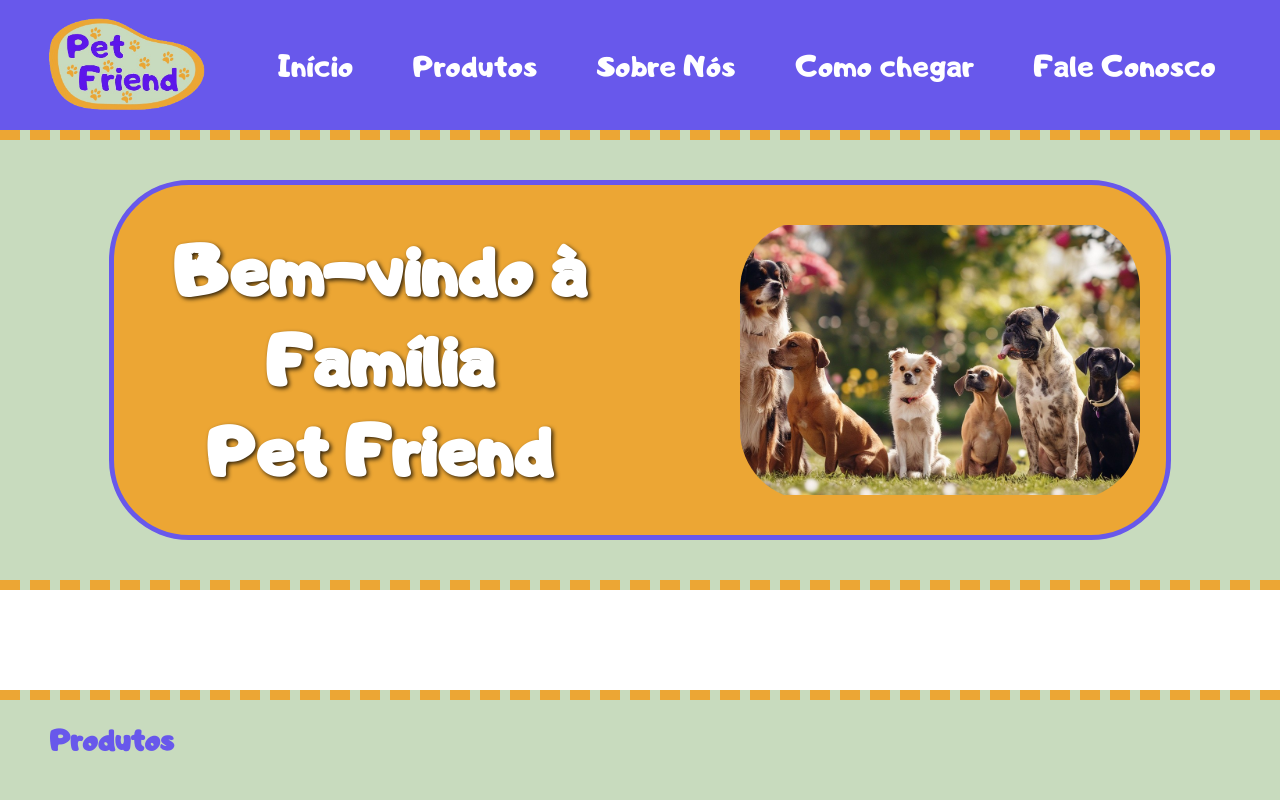
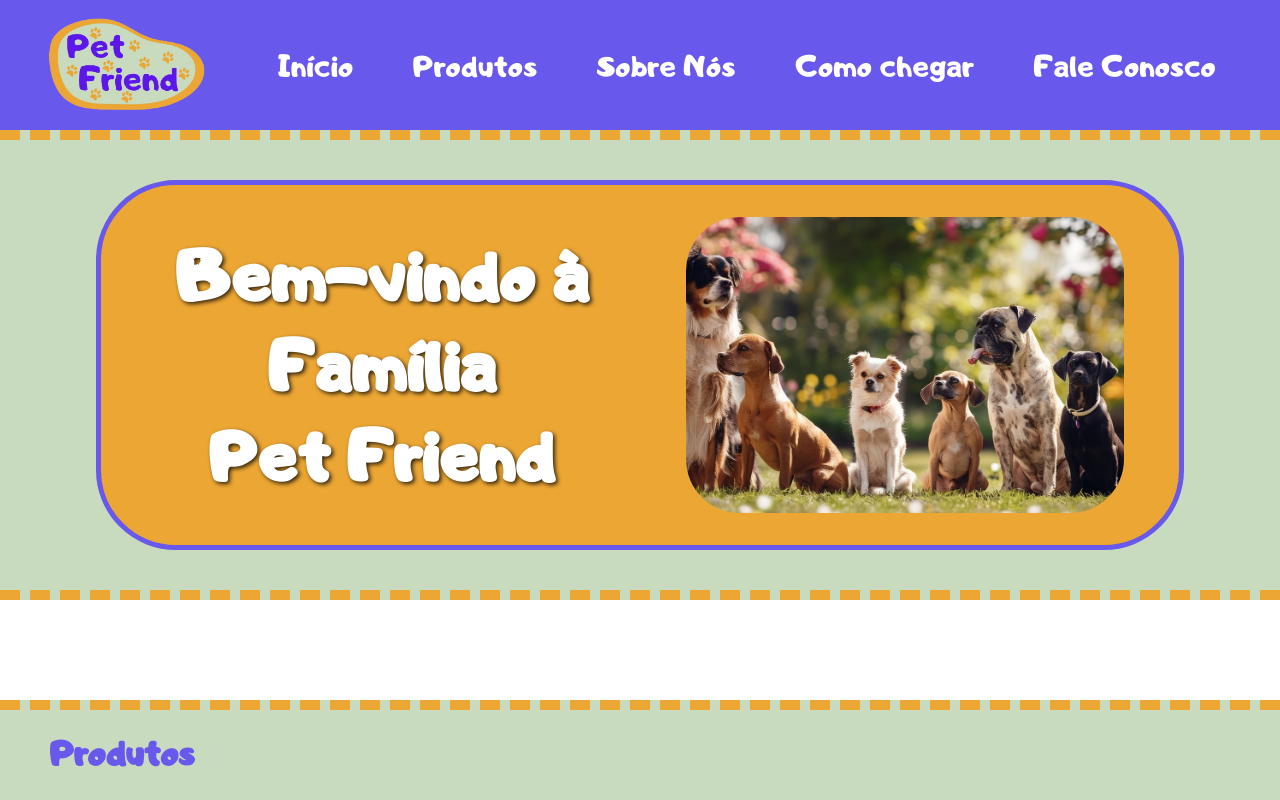
Before and after one commit to vanessasouza142/lp_pet_friend, a plain HTML site: page index.html in a window 1280 px wide. Shown: the top 800 px of the page. Drawn offline with nearby package versions, Linux system fonts and the light colour scheme.

Commit message:
WIP - responsive page

```diff
--- /dev/null
+++ b/css/responsive.css
@@ -0,0 +1,50 @@
+/* Responsividade */
+
+@media only screen and (max-width: 1399px) {
+
+  nav ul li a {
+    font-size: calc(3vw * 3px);
+  }
+
+  #slogan h2 {
+    font-size: 70px;
+  }
+}
+
+@media only screen and (max-width: 1199px) {
+
+  #slogan h2 {
+    font-size: 50px;
+  }
+
+}
+
+@media only screen and (max-width: 991px) {
+
+  #slogan {
+    flex-direction: column;
+    width: 70%;
+  }
+
+  #img_slogan {
+    width: 70%;
+  }
+}
+
+@media only screen and (max-width: 768px) {
+
+  #slogan h2 {
+    font-size: 35px;
+  }
+
+  #img_slogan {
+    width: 80%;
+  }
+
+}
+
+@media only screen and (max-width: 481px) {
+
+}
+
+/* me basear pela resolução 320px (iphone SE) ou seja de 320 pra cima */
--- a/css/styles.css
+++ b/css/styles.css
@@ -19,6 +19,7 @@ body {
 
 #container {
   width: 100%;
+  max-width: 1920px;
   margin: 0 auto;
 }
 
@@ -85,41 +86,30 @@ nav ul li a:active {
 /*Slogan */
 
 #slogan {
+  width: 85%;
   display: flex;
   align-items: center;
-  justify-content: center;
-  margin: 40px 0;
-  position: relative;
+  justify-content: space-around;
+  margin: 40px auto;
+  background-color: #ECA634;
+  border: 5px solid #6858EB;
+  border-radius: 80px;
+  padding: 1rem;
 }
 
 #slogan h2 {
-  background-color: #ECA634;
   margin: 0 20px;
   color: #ffffff;
-  font-size: 90px;
-  padding: 60px 750px 60px 60px;
-  border-radius: 80px;
+  font-size: 85px;
   text-shadow: 2px 2px 4px rgba(0, 0, 0, 0.8);
   text-align: center;
-  border: 5px solid #6858EB;
-  position: relative;
+  padding: 1rem;
 }
 
 #img_slogan {
-  position: absolute;
-  margin-left: 600px;
   border-radius: 70px;
-}
-
-#img_slogan a {
-  width: 590px;
-  height: 400px;
-  text-indent: -9999px;
-  text-decoration: none;
-  display: block;
-  background: url(../img/img_slogan.jpg) no-repeat center center;
-  background-size: contain;
-  border-radius: 70px;
+  padding: 1rem;
+  width: 45%;
 }
 
 /*Seções */
@@ -133,7 +123,6 @@ nav ul li a:active {
 }
 
 .secao h2 {
-  background-color: #c8dbbe;
   font-size: 35px;
   color: #6858EB;
   padding: 20px 0px 0px 50px;
@@ -491,203 +480,3 @@ footer {
   text-align: left;
   line-height: 1.5;
 }
-
-/* Responsividade */
-
-@media (max-width: 1450px) {
-
-  nav ul li a {
-    font-size: calc(3vw * 3px);
-  }
-
-  #slogan h2 {
-    font-size: 70px;
-    padding: 40px 580px 40px 60px;
-  }
-
-  #img_slogan a {
-    width: 400px;
-    height: 280px;
-    padding: 0px;
-  }
-
-   .secao h2 {
-    font-size: 30px;
-  }
-
-  .secao h3 {
-    font-size: 22px;
-  }
-/*
-  .texto p {
-    font-size: 20px;
-    width: 90%;
-  }
-
-  #contato {
-    text-align: center;
-    }
-
-  #contato p {
-    text-align: left;
-    margin: 30px auto;
-    display: inline-block;
-  }
-
-  #mapa {
-    display: block;
-    width: 40%;
-    height: 320px;
-    margin: 10px auto;
-  }
-
-  #mapa iframe {
-    width: 100%;
-    height: 300px;
-  } */
-}
-/*
-
-@media (max-width: 1000px) {
-  nav ul li a {
-    padding: 5px 10px;
-    font-size: 22px;
-  }
-}
-
-@media (max-width: 768px) {
-
-  #logo h1 {
-    margin-left: 20px;
-    margin-right: 20px;
-  }
-
-  #logo a {
-    margin: 0 auto;
-    display: block;
-    width: 150px;
-    height: 100px;
-  } */
-
-  /* #menu-toggle {
-    display: block;
-  }
-
-  nav ul {
-    flex-direction: column;
-    display: none;
-    position: absolute;
-    background-color: #6858EB;
-    width: 100%;
-    top: 80px;
-    left: 0;
-    padding: 0;
-    margin: 0;
-    text-align: center;
-  } */
-
-  /* nav ul li {
-    float: left;
-    display: block;
-    text-align: center;
-    margin: 10px 0;
-  }
-
-  nav ul li a {
-    padding: 5px 15px;
-    font-size: 20px;
-    text-align: center;
-  }
-
-  #slogan h2 {
-    font-size: 40px;
-    padding: 20px;
-    float: none;
-    margin: 20px auto;
-    width: 100%;
-    height: auto;
-  }
-
-  #img_slogan {
-    float: none;
-    margin: 20px 40px;
-  }
-
-  #img_slogan a {
-    float: none;
-    margin: auto;
-    width: 285px;
-    height: 200px;
-  }
-
-  .secao {
-    padding: 10px;
-    margin-bottom: 50px;
-  }
-
-  .secao h2 {
-    font-size: 28px;
-    margin-left: 15px;
-  }
-
-  .secao ul li{
-    margin: 25px 20px;
-    padding-bottom: 60px;
-  }
-
-  .secao h3 {
-    font-size: 20px;
-  }
-
-  .texto p {
-    width: 100%;
-    height: auto;
-    margin: 20px 0;
-  }
-
-
-  #img_dog {
-    float: none;
-    margin: 500px 40px 0px 40px;
-  }
-
-  #img_dog a {
-    width: 250px;
-    height: 235px;
-    float: none;
-    margin: auto;
-  }
-
-  #contato {
-    text-align: center;
-    float: none;
-  }
-
-  #contato p {
-    text-align: left;
-    margin: 30px auto;
-    float: none;
-    display: inline-block;
-  }
-
-  #mapa {
-    float: none;
-    width: 70%;
-    height: 220px;
-    margin: 10px auto;
-  }
-
-  #mapa iframe {
-    width: 100%;
-    height: 200px;
-  }
-
-  form {
-    margin: 20px;
-    font-size: 16px;
-  }
-
-  input.campo, textarea.campo {
-    width: 100%;
-    font-size: 1em;
-  } */
--- a/index.html
+++ b/index.html
@@ -5,6 +5,7 @@
   <meta name="viewport" content="width=device-width, initial-scale=1.0">
   <title>Pet friend</title>
   <link rel="stylesheet" href="css/styles.css">
+  <link rel="stylesheet" href="css/responsive.css">
   <link rel="stylesheet" href="https://cdnjs.cloudflare.com/ajax/libs/font-awesome/6.0.0-beta3/css/all.min.css">
   <link rel="stylesheet" href="https://cdn.jsdelivr.net/npm/slick-carousel/slick/slick.css"/>
   <link rel="stylesheet" href="https://cdn.jsdelivr.net/npm/slick-carousel/slick/slick-theme.css"/>
@@ -30,7 +31,7 @@
       <section class="secao" id="inicio">
         <div id="slogan">
           <h2>Bem-vindo à <br> Família <br> Pet Friend</h2>
-          <div id="img_slogan"><a href="#">Cachorros</a></div>
+          <img id="img_slogan" src="img/img_slogan.jpg" alt="Cachorros">
         </div>
       </section>
 
```
